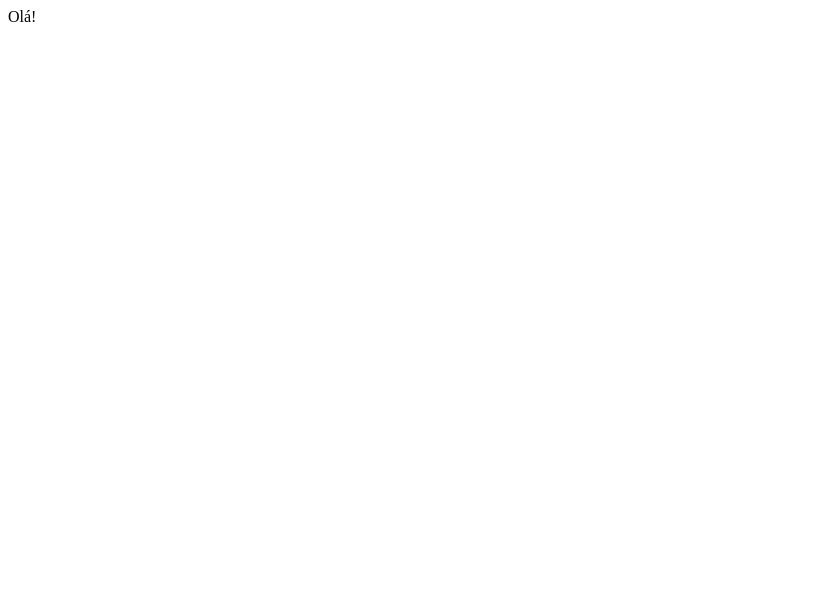
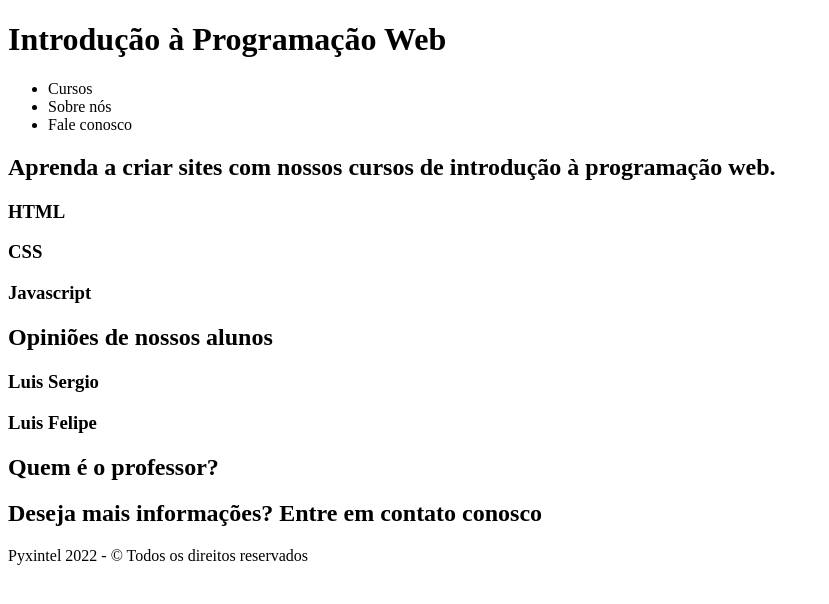
Before and after one commit to pyxintel/course-it-frontend-htmlcssjs, a website: page src/index.html in a window 1280 px wide. Shown: the whole page, without its empty margins (0-829 px from the left). Drawn offline with Linux system fonts and the light colour scheme.

Commit message:
Atualizado readme e index.html

```diff
--- a/src/index.html
+++ b/src/index.html
@@ -10,7 +10,49 @@
 </head>
 
 <body>
-  Olá!
+  <header>
+    <h1>Introdução à Programação Web</h1>
+    <nav>
+      <ul>
+        <li>Cursos</li>
+        <li>Sobre nós</li>
+        <li>Fale conosco</li>
+      </ul>
+    </nav>
+  </header>
+  <main>
+    <section>
+      <h2>Aprenda a criar sites com nossos cursos de introdução à programação web.</h2>
+      <article>
+        <h3>HTML</h3>
+      </article>
+      <article>
+        <h3>CSS</h3>
+      </article>
+      <article>
+        <h3>Javascript</h3>
+      </article>
+    </section>
+    <section>
+      <h2>Opiniões de nossos alunos</h2>
+      <article>
+        <h3>Luis Sergio</h3>
+      </article>
+      <article>
+        <h3>Luis Felipe</h3>
+      </article>
+    </section>
+    <section>
+      <h2>Quem é o professor?</h2>
+    </section>
+    <section>
+      <h2>Deseja mais informações? Entre em contato conosco</h2>
+
+    </section>
+  </main>
+  <footer>
+    <p>Pyxintel 2022 - © Todos os direitos reservados</p>
+  </footer>
 </body>
 
 </html>
```
Also changed, not shown: README.md.
